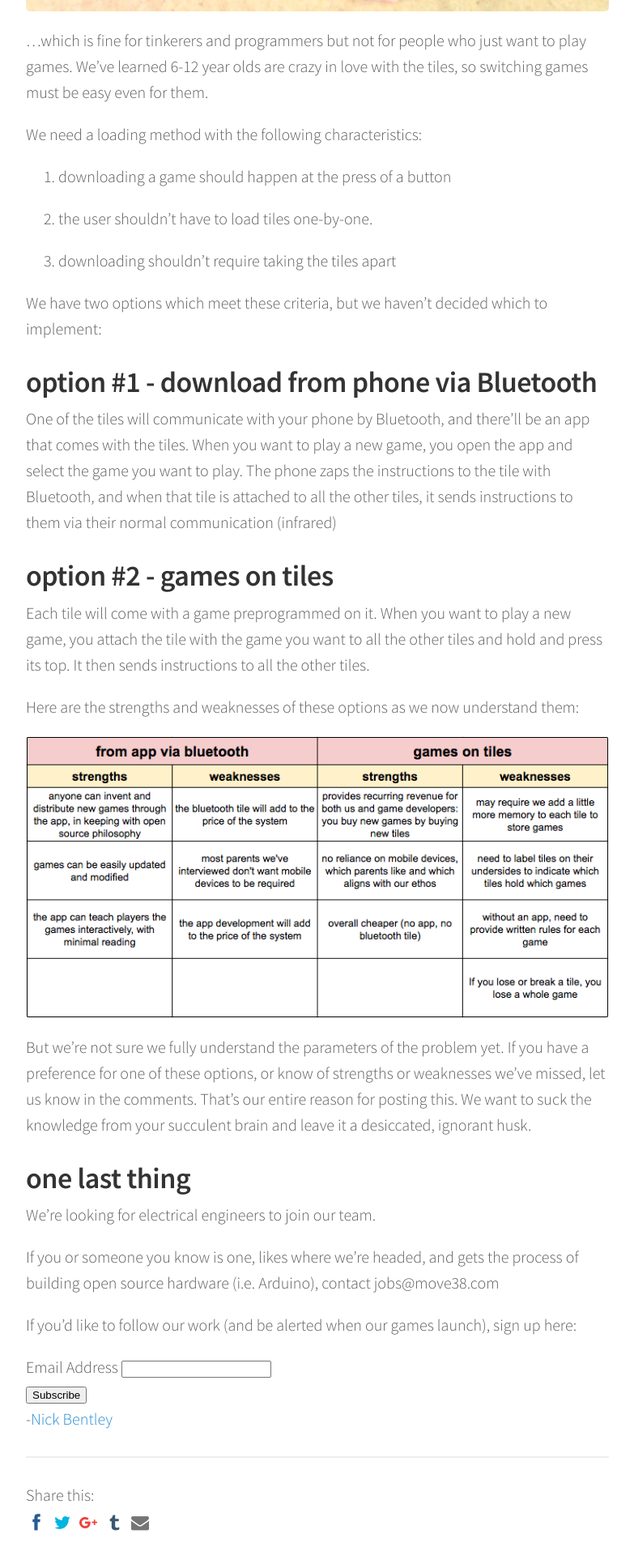
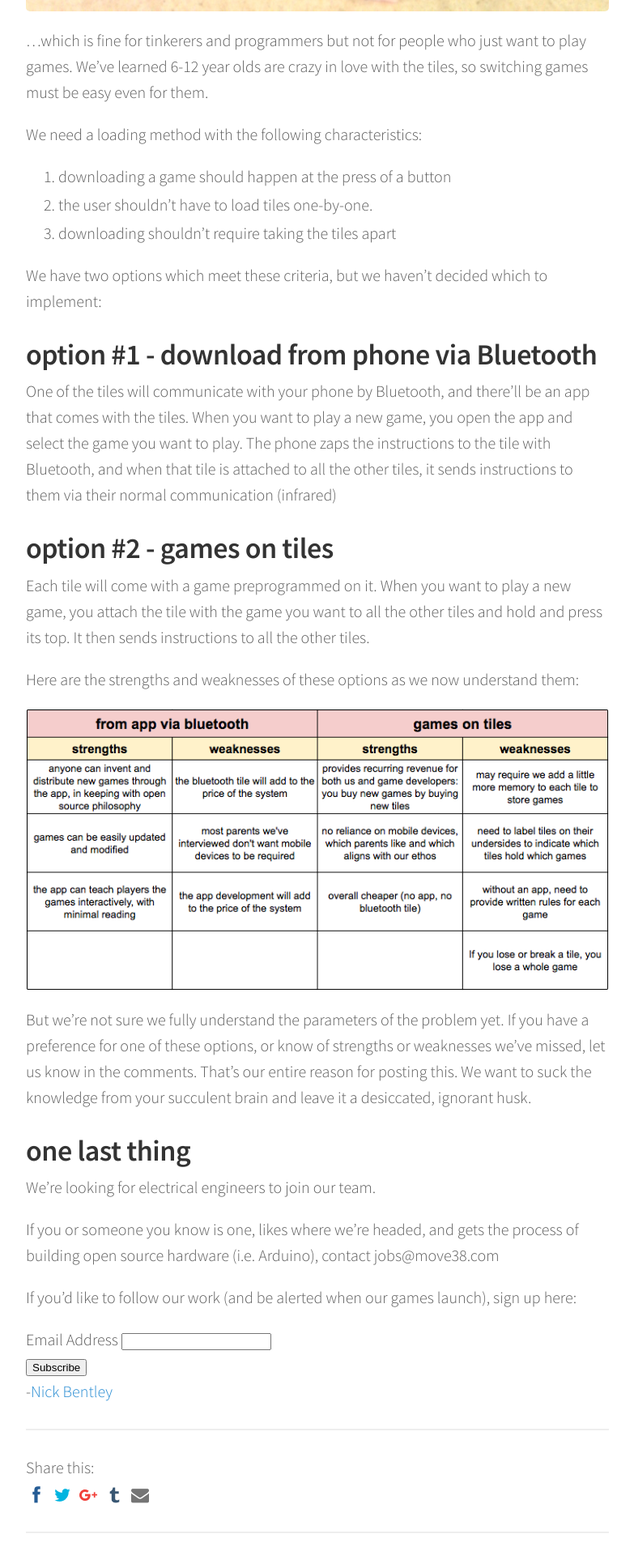
Before and after one commit to jbobrow/Move38-website, a Jekyll site: the page built from _posts/2016-10-17-options-for-downloading-games.markdown, in a window 1280 px wide. Shown: the part 2315-4230 px from the top of the page at 81% size, without its empty margins (248-1031 px from the left). Built offline with Jekyll 4.4.1, drawn with Linux system fonts in a browser that asks for light colours; nearby versions of some CDN libraries; comment, search, counter and statistics services are not loaded.

Commit message:
update the lists to not add padding or margins on paragraphs inside of lists... can't think of why we would need paragraphs inside of lists, but that is how it is marked down right now so if this comes back to bite us later. This is for posterity.

```diff
--- a/_sass/_typography.scss
+++ b/_sass/_typography.scss
@@ -95,6 +95,11 @@ ul {
 
   li {
     margin-bottom: .15rem;
+
+    p {
+      padding: 0;
+      margin: 0;
+    }
   }
 
   ul,
@@ -112,6 +117,11 @@ ol {
 
   li {
     margin-bottom: .15rem;
+
+    p {
+      padding: 0;
+      margin: 0;
+    }
   }
 
   ul,
```
